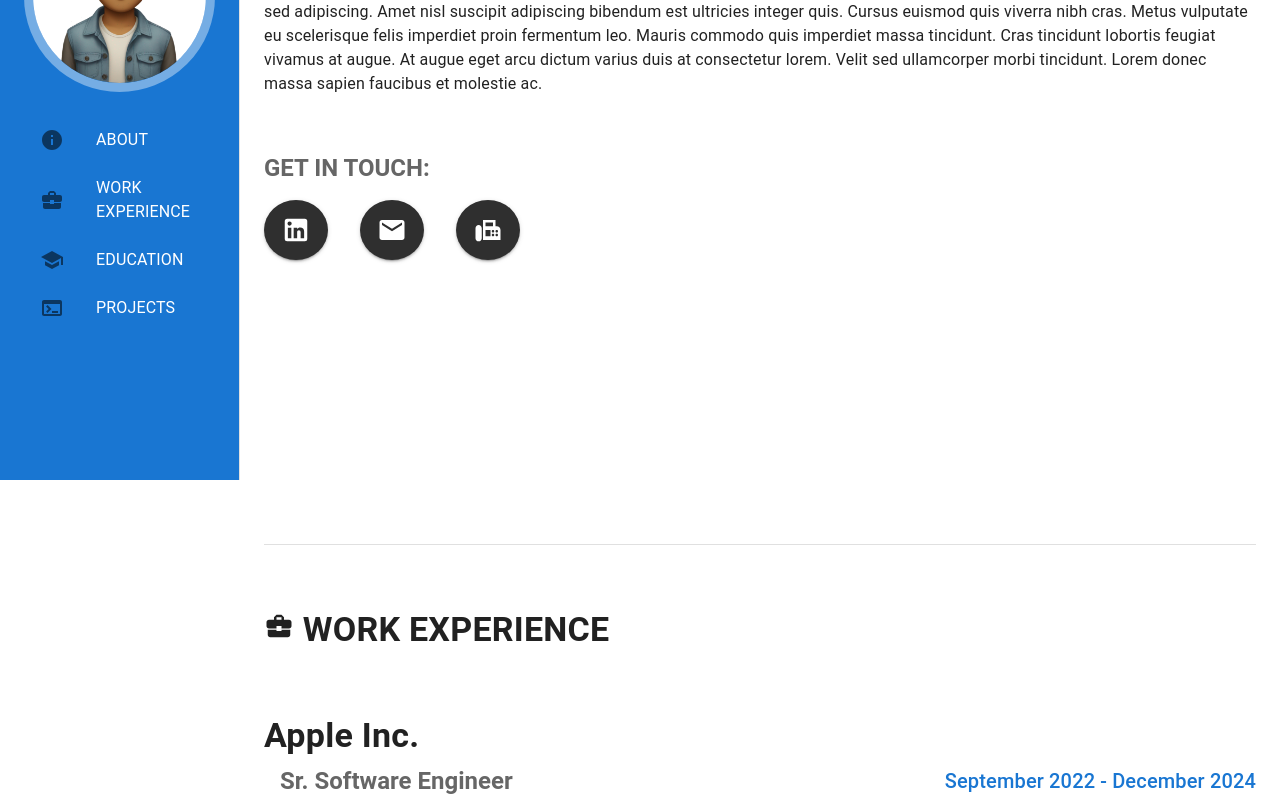
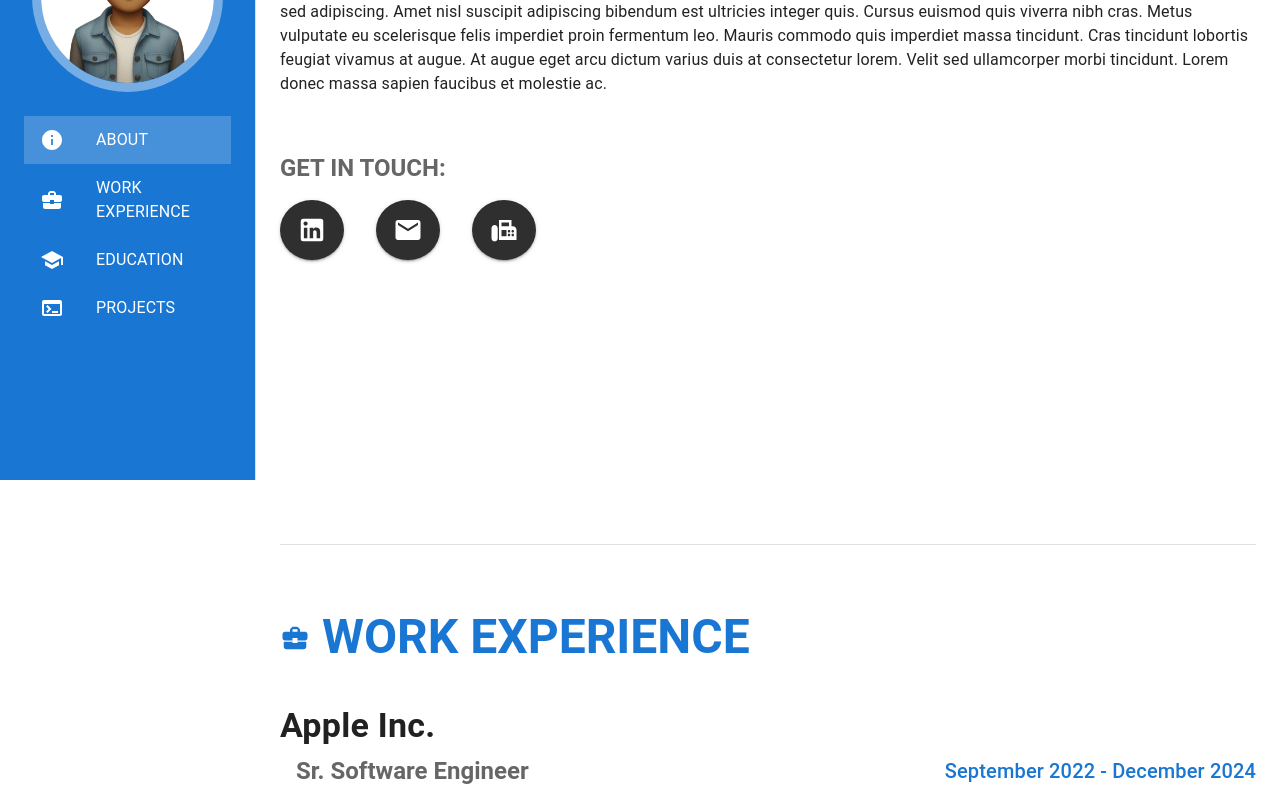
Before and after one commit to ptp28/portfolio-template, a React (Vite) app: page / in a window 1280 px wide. Shown: the part 320-1120 px from the top of the page. Built offline with nearby package versions, Linux system fonts and the light colour scheme.

Commit message:
Better responsiveness, added section indicators, etc.

```diff
--- a/src/ContentPane/Pages/AboutPage/NameComponent.tsx
+++ b/src/ContentPane/Pages/AboutPage/NameComponent.tsx
@@ -6,7 +6,7 @@ export default function NameComponent() {
 
     return (
         <>
-            <Stack direction={{xs: 'column', sm: 'row'}} spacing={1}>
+            <Stack direction={{xs: 'column', sm: 'row'}} spacing={{xs: 0, sm: 1}}>
                 <Typography sx={{fontWeight: 'bold'}} color="textPrimary" variant="h2" component="span">
                     CHARLIE
                 </Typography>
--- a/src/ContentPane/Pages/EducationPage/EducationHistory.tsx
+++ b/src/ContentPane/Pages/EducationPage/EducationHistory.tsx
@@ -8,7 +8,7 @@ export default function EducationHistory({instituteName, degree, studyDuration,
     return (
         <>
             <Stack direction="column" spacing={1}>
-                <Grid container spacing={1} justifyContent={'space-between'}>
+                <Grid container spacing={0} justifyContent={'space-between'}>
                     <Grid size={{xs: 12, md: 6}} order={1}>
                         <Typography sx={{fontWeight: 'bold'}} color="textPrimary" variant="h4">
                             {instituteName}
--- a/src/ContentPane/Pages/EducationPage/EducationPage.tsx
+++ b/src/ContentPane/Pages/EducationPage/EducationPage.tsx
@@ -9,7 +9,7 @@ import EducationHistory from "./EducationHistory.tsx";
 export default function EducationPage(props) {
     return (
         <Box sx={{...props.sx}}>
-            <Typography sx={{fontWeight: 'bold', mb: 8}} color="textPrimary" variant="h4">
+            <Typography sx={{fontWeight: 'bold', mb: 5}} color="primary" variant="h3">
                 <SchoolIcon sx={{fontSize: 30}}/> EDUCATION
             </Typography>
 
--- a/src/ContentPane/Pages/ProjectsPage/ProjectDetailsComponent.tsx
+++ b/src/ContentPane/Pages/ProjectsPage/ProjectDetailsComponent.tsx
@@ -7,7 +7,7 @@ export default function ProjectDetailsComponent({projectName, projectTags, proje
 
     return (
         <Stack direction="column" spacing={1}>
-            <Grid container spacing={1} justifyContent={'space-between'}>
+            <Grid container spacing={0} justifyContent={'space-between'}>
                 <Grid size={{xs: 12, md: 6}} order={1}>
                     <Typography sx={{fontWeight: 'bold'}} color="textPrimary" variant="h4">
                         {projectName}
--- a/src/ContentPane/Pages/ProjectsPage/ProjectsPage.tsx
+++ b/src/ContentPane/Pages/ProjectsPage/ProjectsPage.tsx
@@ -9,7 +9,7 @@ import ProjectDetailsComponent from "./ProjectDetailsComponent.tsx";
 export default function ProjectsPage(props) {
     return (
         <Box sx={{...props.sx}}>
-            <Typography sx={{fontWeight: 'bold', mb: 8}} color="textPrimary" variant="h4">
+            <Typography sx={{fontWeight: 'bold', mb: 5}} color="primary" variant="h3">
                 <TerminalIcon sx={{fontSize: 30}}/> PROJECTS
             </Typography>
 
--- a/src/ContentPane/Pages/WorkExpPage/CompanyComponent.tsx
+++ b/src/ContentPane/Pages/WorkExpPage/CompanyComponent.tsx
@@ -17,14 +17,14 @@ export default function CompanyComponent({
                 {
                     workDescription.map((work) => {
                         return (<>
-                                <Grid container spacing={1} justifyContent={'space-between'}>
+                                <Grid container spacing={0} justifyContent={'space-between'}>
                                     <Grid size={{xs: 12, md: 6}}>
                                         <Typography sx={{fontWeight: 'bold', ml: 2}} color="textSecondary" variant="h5">
                                             {work['title']}
                                         </Typography>
                                     </Grid>
                                     <Grid size={{xs: 12, md: 'auto'}}>
-                                        <Typography color="primary" variant="h6" gutterBottom>
+                                        <Typography color="primary" variant="h6" sx={{ml: 2}} gutterBottom>
                                             {work['duration']}
                                         </Typography>
                                     </Grid>
--- a/src/ContentPane/Pages/WorkExpPage/WorkExpPage.tsx
+++ b/src/ContentPane/Pages/WorkExpPage/WorkExpPage.tsx
@@ -9,7 +9,7 @@ import CompanyComponent from "./CompanyComponent.tsx";
 export default function WorkExpPage(props) {
     return (
         <Box sx={{...props.sx}}>
-            <Typography sx={{fontWeight: 'bold', mb: 8}} color="textPrimary" variant="h4">
+            <Typography sx={{fontWeight: 'bold', mb: 5}} color="primary" variant="h3">
                 <BusinessCenterIcon sx={{fontSize: 30}}/> WORK EXPERIENCE
             </Typography>
 
--- a/src/NavigationPane/NavigationDrawer.tsx
+++ b/src/NavigationPane/NavigationDrawer.tsx
@@ -11,22 +11,84 @@ import SchoolIcon from "@mui/icons-material/School";
 import TerminalIcon from "@mui/icons-material/Terminal";
 import * as React from "react";
 import AvatarPhoto from "./AvatarPhoto.tsx";
+import {useEffect} from "react";
 
 export default function NavigationDrawer({isMd, isMobileDrawerOpen, handleDrawerToggle}) {
-    const drawerWidth = 240;
+    const drawerWidth = 256;
+    const sections = ['about-section', 'workex-section', 'education-section', 'projects-section'];
+    const [selectedIndex, setSelectedIndex] = React.useState(0);
 
-    function goToSection(sectionId: string) {
+    useEffect(() => {
+        const observer = new IntersectionObserver(
+            (entries) => {
+                entries.forEach((entry) => {
+                    if (entry.isIntersecting) {
+                        const index = sections.findIndex((section) => section === entry.target.id);
+                        setSelectedIndex(index);
+                    }
+                });
+            },
+            {
+                root: null,
+                threshold: 0.6,
+            }
+        );
+        sections.forEach((section) => {
+            const element = document.getElementById(section);
+            if (element) {
+                observer.observe(element);
+            }
+        });
+        return () => {
+            sections.forEach((section) => {
+                const element = document.getElementById(section);
+                if (element) {
+                    observer.unobserve(element);
+                }
+            });
+        };
+    }, []);
+
+    const CustomListItem = ({index, icon, title, onClick}) => {
+        return (
+            <ListItem disablePadding disableGutters>
+                <ListItemButton
+                    selected={selectedIndex === index}
+                    sx={{
+                        bgcolor: selectedIndex === index ? 'rgba(255, 255, 255, 0.2)' : 'inherit',
+                        '&.Mui-selected': {
+                            bgcolor: 'rgba(255, 255, 255, 0.2)',
+                            '&:hover': {
+                                bgcolor: 'rgba(255, 255, 255, 0.3)',
+                            },
+                        },
+                    }}
+                    onClick={onClick}>
+                    <ListItemIcon sx={{color: 'white'}}>
+                        {icon}
+                    </ListItemIcon>
+                    <ListItemText primary={title}/>
+                </ListItemButton>
+            </ListItem>
+        );
+    }
+
+
+    function goToSection(sectionId: string, index) {
         const section = document.getElementById(sectionId);
         if (section) {
-            section.scrollIntoView({
+            const offset = isMd ? -30 : 30;
+            const sectionTop = section.getBoundingClientRect().top + window.scrollY;
+
+            window.scrollTo({
+                top: sectionTop - offset,
                 behavior: 'smooth',
-                block: 'start',
-                inline: 'nearest',
             });
         }
         if (isMobileDrawerOpen) {
             handleDrawerToggle();
         }
+        setSelectedIndex(index);
     }
 
     return (
@@ -43,6 +105,7 @@ export default function NavigationDrawer({isMd, isMobileDrawerOpen, handleDrawer
             <Container sx={{
                 height: '100%',
                 bgcolor: 'primary.main',
+                // bgcolor: 'background.paper',
                 display: 'flex',
                 flexDirection: 'column',
                 alignItems: isMd ? 'center' : 'start',
@@ -56,46 +119,38 @@ export default function NavigationDrawer({isMd, isMobileDrawerOpen, handleDrawer
                         border={'9px solid rgba(255, 255, 255, .4)'}
                     />}
                 <List sx={{color: 'white', justifyContent: 'center', alignItems: 'center', width: '100%'}}>
-                    <ListItem disablePadding>
-                        <ListItemButton onClick={() => {
-                            goToSection('about-section')
-                        }}>
-                            <ListItemIcon>
-                                <InfoIcon/>
-                            </ListItemIcon>
-                            <ListItemText primary={'ABOUT'}/>
-                        </ListItemButton>
-                    </ListItem>
-                    <ListItem disablePadding>
-                        <ListItemButton onClick={() => {
-                            goToSection('workex-section')
-                        }}>
-                            <ListItemIcon>
-                                <BusinessCenterIcon/>
-                            </ListItemIcon>
-                            <ListItemText primary={'WORK EXPERIENCE'}/>
-                        </ListItemButton>
-                    </ListItem>
-                    <ListItem disablePadding>
-                        <ListItemButton onClick={() => {
-                            goToSection('education-section')
-                        }}>
-                            <ListItemIcon>
-                                <SchoolIcon/>
-                            </ListItemIcon>
-                            <ListItemText primary={'EDUCATION'}/>
-                        </ListItemButton>
-                    </ListItem>
-                    <ListItem disablePadding>
-                        <ListItemButton onClick={() => {
-                            goToSection('projects-section')
-                        }}>
-                            <ListItemIcon>
-                                <TerminalIcon/>
-                            </ListItemIcon>
-                            <ListItemText primary={'PROJECTS'}/>
-                        </ListItemButton>
-                    </ListItem>
+                    <CustomListItem
+                        index={0}
+                        title={'ABOUT'}
+                        icon={<InfoIcon/>}
+                        onClick={() => {
+                            goToSection('about-section', 0)
+                        }}
+                    />
+                    <CustomListItem
+                        index={1}
+                        title={'WORK EXPERIENCE'}
+                        icon={<BusinessCenterIcon/>}
+                        onClick={() => {
+                            goToSection('workex-section', 1)
+                        }}
+                    />
+                    <CustomListItem
+                        index={2}
+                        title={'EDUCATION'}
+                        icon={<SchoolIcon/>}
+                        onClick={() => {
+                            goToSection('education-section', 2)
+                        }}
+                    />
+                    <CustomListItem
+                        index={3}
+                        title={'PROJECTS'}
+                        icon={<TerminalIcon/>}
+                        onClick={() => {
+                            goToSection('projects-section', 3)
+                        }}
+                    />
                 </List>
             </Container>
         </Drawer>
```
